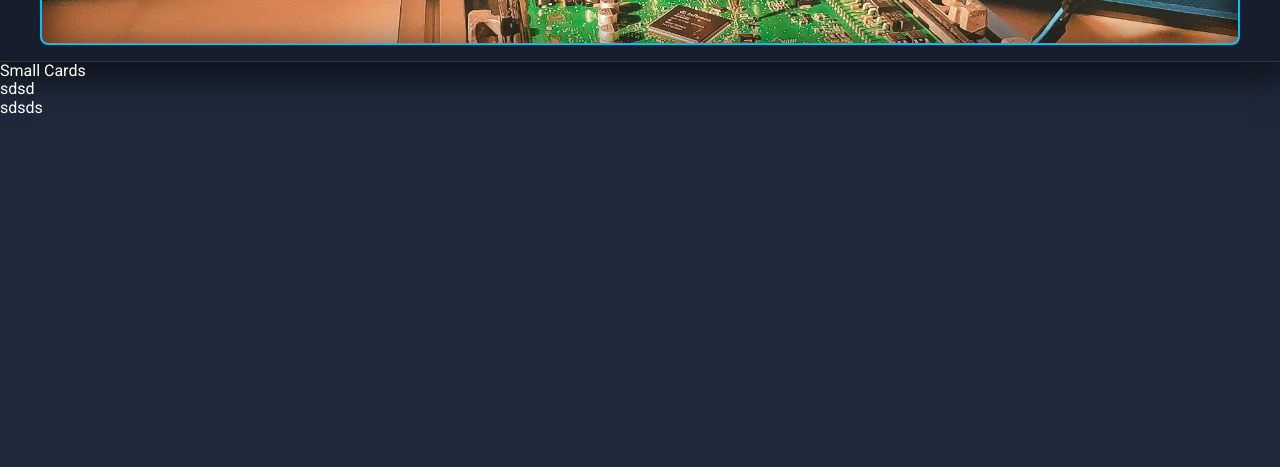
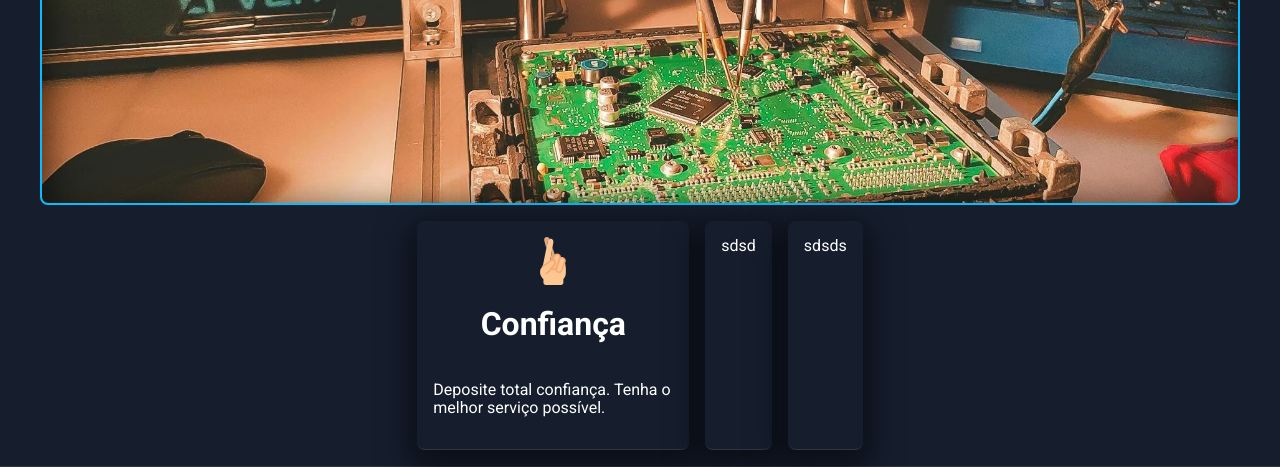
Before and after one commit to VIRUXE/web-flashtechpt, a plain HTML site: page index.html in a window 1280 px wide. Shown: the part 430-897 px from the top of the page. Before the commit the page ends 800 px from the top, so only its background shows below. Drawn offline with nearby package versions, Linux system fonts and the light colour scheme.

Commit message:
sum moar hero card stuff alright

```diff
--- a/estilo.css
+++ b/estilo.css
@@ -98,7 +98,7 @@ nav > ul > li:hover {
     align-items: center;
     /* Just a slight inset shadow */
     box-shadow: inset 0 10px 30px 10px rgba(0,0,0,.5);
-    text-shadow: 1px 2px 3px rgb(0 0 0);
+    text-shadow: 1px 2px 3px rgb(0,0,0);
 }
 
 #hero-text > h1 {
@@ -115,6 +115,40 @@ nav > ul > li:hover {
     font-size: 1rem;
     font-weight: 500;
     margin: 0;
+}
+
+#hero-cards {
+    display: flex;
+    flex-wrap: wrap;
+    justify-content: center;
+    margin-top: 1rem;
+}
+
+.hero-card {
+    padding: 1rem;
+    max-width: 15rem;
+    display: flex;
+    flex-direction: column;
+    align-items: center;
+    border-radius: 0.5rem;
+    background-color: #161e2e;
+    /* Some slight shadow just for the bottom */
+    box-shadow: 0 10px 30px 10px rgb(0 0 0 / 50%);
+    border-bottom: 1px solid rgba(255,255,255,0.1);
+    transition: all 0.2s ease-in-out;
+}
+
+.hero-card:hover {
+    transform: translateY(-2px);
+}
+
+.hero-card:not(:last-child) {
+    margin-right: 1rem;
+}
+
+.hero-card svg {
+    width: 3rem;
+    height: 3rem;
 }
 
 footer {
@@ -153,3 +187,9 @@ footer {
         font-size: 20rem;
     }
 }
+
+@media (min-width: 1024px) {
+    #hero {
+        height: 30rem;
+    }
+}
--- a/index.html
+++ b/index.html
@@ -37,15 +37,84 @@
 							<br />
 							<span>Á sua medida</span>
 						</h1>
-						<p>Reprogramação de motores, caixas de velocidades, ABS, ECU, etc.</p>
+						<p>
+							Reprogramação de motores, caixas de velocidades, ABS, ECU, etc.
+						</p>
 					</div>
 				</section>
 			</div>
-		</div>
-		<div>
-			<div>Small Cards</div>
-			<div>sdsd</div>
-			<div>sdsds</div>
+			<div id="hero-cards">
+				<div class="hero-card">
+					<svg
+						height="800px"
+						width="800px"
+						version="1.1"
+						id="Layer_1"
+						xmlns="http://www.w3.org/2000/svg"
+						xmlns:xlink="http://www.w3.org/1999/xlink"
+						viewBox="0 0 509.576 509.576"
+						xml:space="preserve">
+						<g transform="translate(-1)">
+							<path
+								style="fill: #fdc794"
+								d="M225.774,255.341C226.657,255.341,226.657,255.341,225.774,255.341l33.545-197.738
+		c2.648-8.828,0.883-18.538-4.414-26.483c-5.297-7.062-14.124-12.359-24.717-12.359c-16.772,0-27.366,14.124-30.897,30.897
+		l-52.966,263.945C177.222,290.651,211.65,265.051,225.774,255.341" />
+							<g>
+								<path
+									style="fill: #ddaa80"
+									d="M199.291,50.541c2.648-14.124,9.71-25.6,22.069-29.131c-7.062-14.124-16.772-22.952-31.779-21.186
+			c-16.772,1.766-29.131,9.71-27.366,33.545l22.952,89.159L199.291,50.541z" />
+								<path
+									style="fill: #ddaa80"
+									d="M269.912,203.258L269.912,203.258c1.766-4.414,3.531-7.945,7.062-10.593l-26.483-81.214
+			l-23.834,142.124C226.657,253.576,262.85,240.334,269.912,203.258" />
+							</g>
+							<path
+								style="fill: #fdc794"
+								d="M145.443,315.369c-23.834,16.772-26.483,32.662-26.483,61.793l0,0
+		c0,41.49,35.31,70.621,35.31,70.621l0,0v35.31c0,15.007,11.476,26.483,26.483,26.483h159.779c15.007,0,25.6-11.476,25.6-26.483
+		v-35.31l0,0c25.6-34.428,26.483-42.372,26.483-105.931c0-37.076-11.476-80.331-11.476-80.331l0,0
+		c4.414-12.359,0.883-26.483-9.71-34.428c-17.655-14.124-42.372-5.297-48.552,14.124l6.179-17.655
+		c5.297-15.89-2.648-32.662-18.538-37.959l-1.766-0.883c-15.89-5.297-32.662,2.648-37.959,18.538l-5.297,15.89
+		c-3.531,10.593-14.124,18.538-23.834,24.717l-35.31,25.6L145.443,315.369" />
+							<g>
+								<path
+									style="fill: #f9a671"
+									d="M320.229,382.458c-4.414,0-8.828-0.883-13.241-1.766c-9.71-3.531-17.655-10.593-22.952-20.303
+			c-4.414-9.71-5.297-20.303-1.766-30.014l31.779-91.807c3.531-9.71,10.593-17.655,20.303-22.952
+			c9.71-4.414,20.303-5.297,30.014-1.766c9.71,3.531,17.655,10.593,22.952,20.303c5.297,9.71,5.297,20.303,1.766,30.014
+			l-31.779,91.807c-3.531,9.71-10.593,17.655-20.303,22.952C332.588,380.693,326.408,382.458,320.229,382.458z M352.008,228.858
+			c-3.531,0-7.062,0.883-9.71,2.648c-5.297,2.648-9.71,7.062-11.476,12.359l-31.779,91.807c-1.766,5.297-1.766,11.476,0.883,16.772
+			s7.062,9.71,12.359,11.476l0,0c5.297,1.766,11.476,1.766,16.772-0.883c5.297-2.648,9.71-7.062,11.476-12.359l31.779-91.807
+			c1.766-5.297,1.766-11.476-0.883-16.772s-7.062-9.71-12.359-11.476C356.422,228.858,354.657,228.858,352.008,228.858z" />
+								<path
+									style="fill: #f9a671"
+									d="M182.519,397.465c-3.531,0-7.062-1.766-7.945-5.297c-1.766-4.414,0-9.71,4.414-11.476
+			c18.538-7.945,76.8-72.386,89.159-102.4c2.648-7.945,0.883-17.655-4.414-22.069c-7.062-5.297-18.538-2.648-32.662,6.179
+			c-15.007,9.71-52.083,38.841-80.331,60.028c-3.531,2.648-9.71,2.648-12.359-1.766c-2.648-3.531-2.648-9.71,1.766-12.359
+			c28.248-21.186,65.324-50.317,81.214-60.028c29.131-19.421,46.786-10.593,52.966-5.297c11.476,9.71,15.89,26.483,9.71,42.372
+			c-13.241,31.779-73.269,100.634-97.986,111.228C184.284,397.465,183.402,397.465,182.519,397.465z" />
+								<path
+									style="fill: #f9a671"
+									d="M265.498,354.21c-4.414,0-8.828-0.883-12.359-1.766l-1.766-0.883
+			c-6.179-2.648-12.359-6.179-16.772-12.359c-2.648-3.531-2.648-7.945,0-11.476c16.772-20.303,29.131-38.841,33.545-49.435
+			c4.414-10.593-2.648-27.366-13.241-31.779c-4.414-1.766-6.179-6.179-4.414-10.593l12.359-35.31
+			c7.062-20.303,29.131-30.897,49.434-23.834l1.766,0.883c9.71,3.531,17.655,10.593,22.069,19.421
+			c4.414,9.71,5.297,20.303,1.766,30.014l-35.31,101.517C296.395,343.617,281.388,354.21,265.498,354.21z M253.14,333.024
+			c0.883,0.883,2.648,1.766,3.531,1.766l1.766,0.883c11.476,3.531,22.952-1.766,27.366-13.241l35.31-101.517
+			c1.766-5.297,1.766-11.476-0.883-15.89c-2.648-5.297-7.062-8.828-12.359-10.593l0,0l-1.766-0.883
+			c-11.476-3.531-22.952,1.766-27.366,13.241l-9.71,28.248c14.124,11.476,22.069,33.545,15.007,50.317
+			C279.622,296.831,268.146,313.603,253.14,333.024z" />
+							</g>
+						</g>
+					</svg>
+					<h1>Confiança</h1>
+					<p>Deposite total confiança. Tenha o melhor serviço possível.</p>
+				</div>
+				<div class="hero-card">sdsd</div>
+				<div class="hero-card">sdsds</div>
+			</div>
 		</div>
 	</body>
 	<script src="script.js"></script>
```
